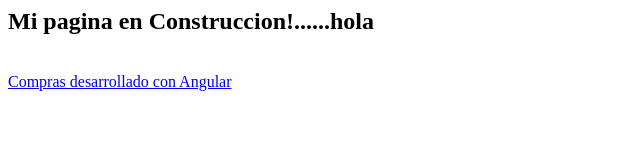
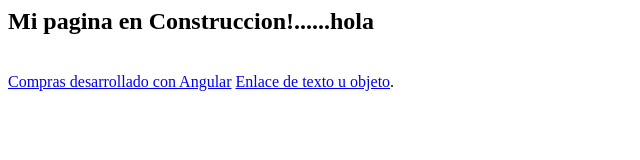
Before and after one commit to Cahuasiri/kawadev, a plain HTML site: page index.html in a window 1280 px wide. Shown: the whole page, without its empty margins (0-640 px from the left). Drawn offline with Linux system fonts and the light colour scheme.

Commit message:
Update index.html

```diff
--- a/index.html
+++ b/index.html
@@ -6,5 +6,6 @@
     <h2>Mi pagina en Construccion!......hola </h2>
     <br>
     <a href="https://github.com/Cahuasiri/compras-angular.git"> Compras desarrollado con Angular</a>
+    <a href="#">Enlace de texto u objeto</a>.
   </body>
 </html>
```
